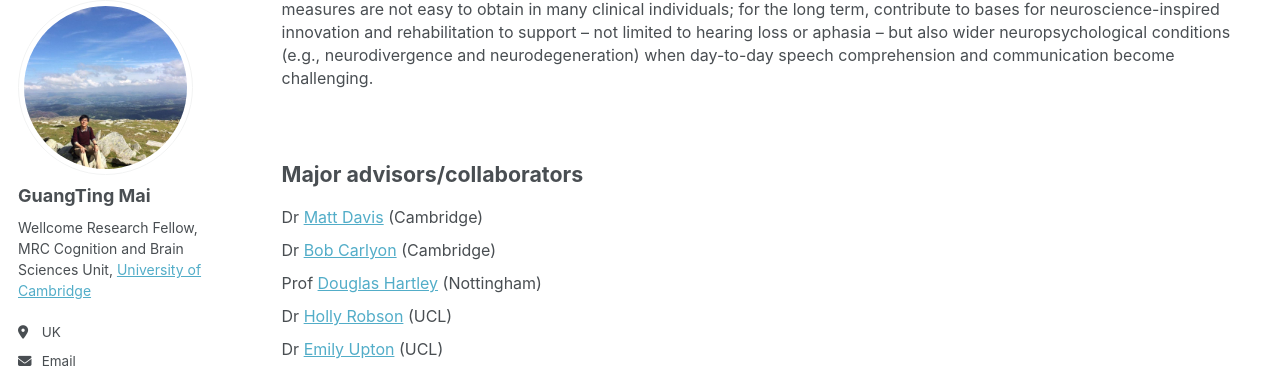
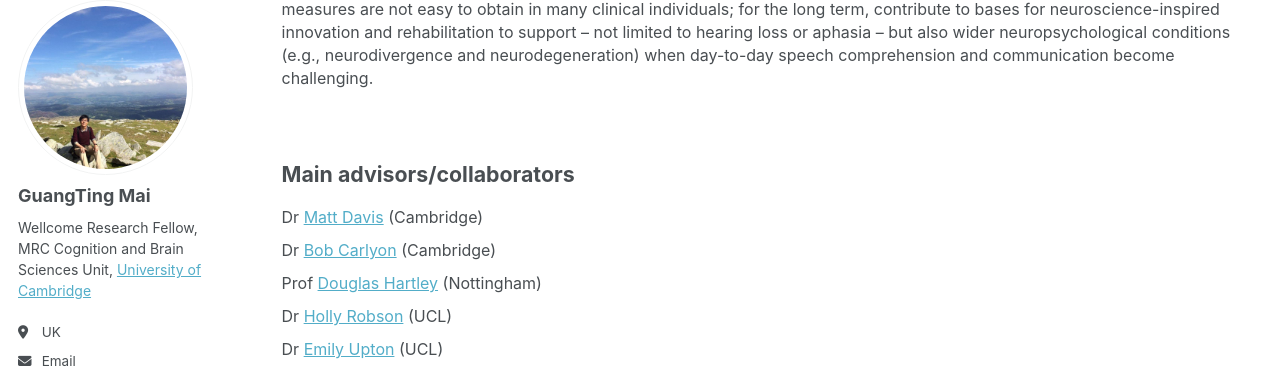
Before and after one commit to guangtingmai/guangtingmai.github.io, a Jekyll site: the page built from _pages/research.html, in a window 1280 px wide and 900 px high, scrolled down 546 px. Shown: the part 99-467 px from the top of the window. Built offline with Jekyll 4.4.1, drawn with Linux system fonts in a browser that asks for light colours; some web fonts are replaced.

Commit message:
Update research.html

```diff
--- a/_pages/research.html
+++ b/_pages/research.html
@@ -27,7 +27,7 @@ author_profile: true
   challenging.</span></p>
 <br>
 
-<p><span style="font-size: 16pt;line-height: 1.45;display: block;margin-bottom: 0.18vh"><strong>Major advisors/collaborators</strong></span></p>
+<p><span style="font-size: 16pt;line-height: 1.45;display: block;margin-bottom: 0.18vh"><strong>Main advisors/collaborators</strong></span></p>
 <p><span style="font-size: 12pt;line-height: 0.6;display: block;margin-bottom: 0.05vh">Dr <a href="https://www.mrc-cbu.cam.ac.uk/people/matt.davis/">Matt Davis</a> (Cambridge)</span></p>
 <p><span style="font-size: 12pt;line-height: 0.6;display: block;margin-bottom: 0.05vh">Dr <a href="https://www.mrc-cbu.cam.ac.uk/people/bob.carlyon/">Bob Carlyon</a> (Cambridge)</span></p>
 <p><span style="font-size: 12pt;line-height: 0.6;display: block;margin-bottom: 0.05vh">Prof <a href="https://www.nottingham.ac.uk/Medicine/people/douglas.hartley">Douglas Hartley</a> (Nottingham)</span></p>
```
